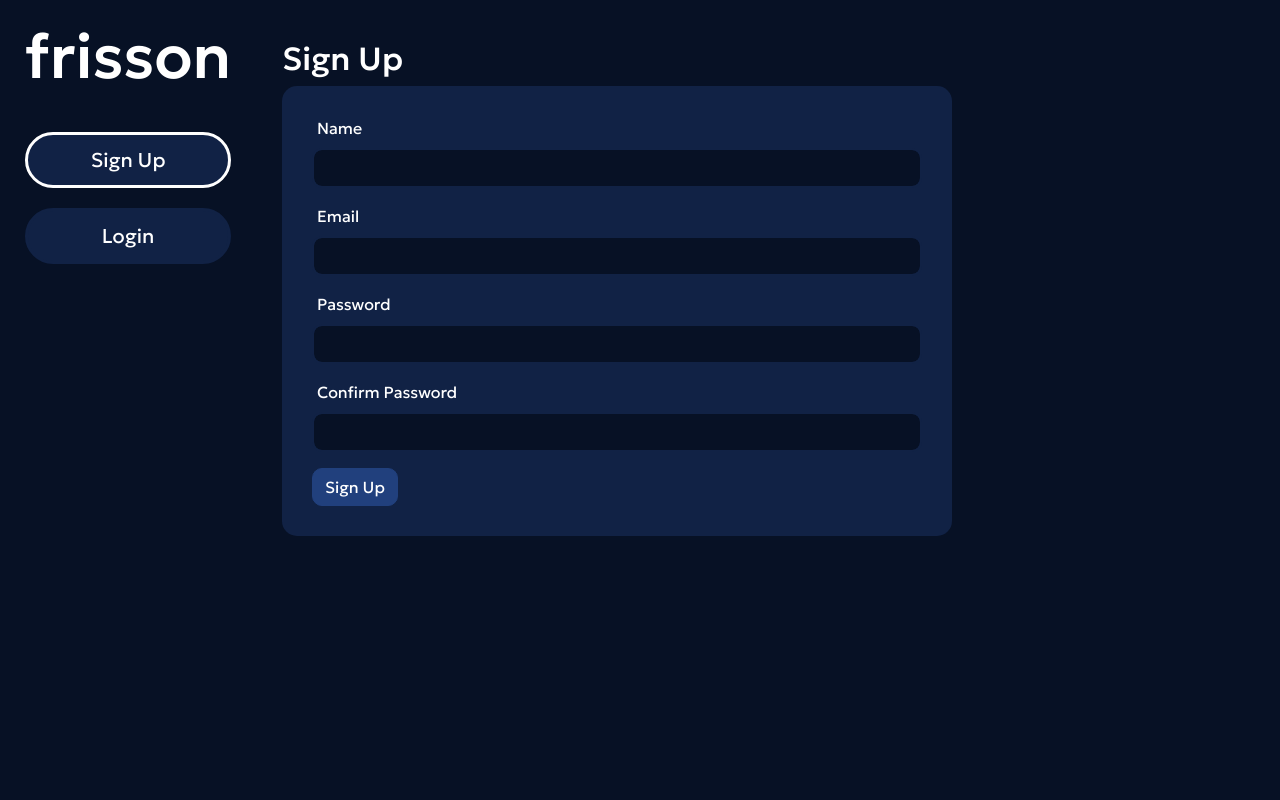
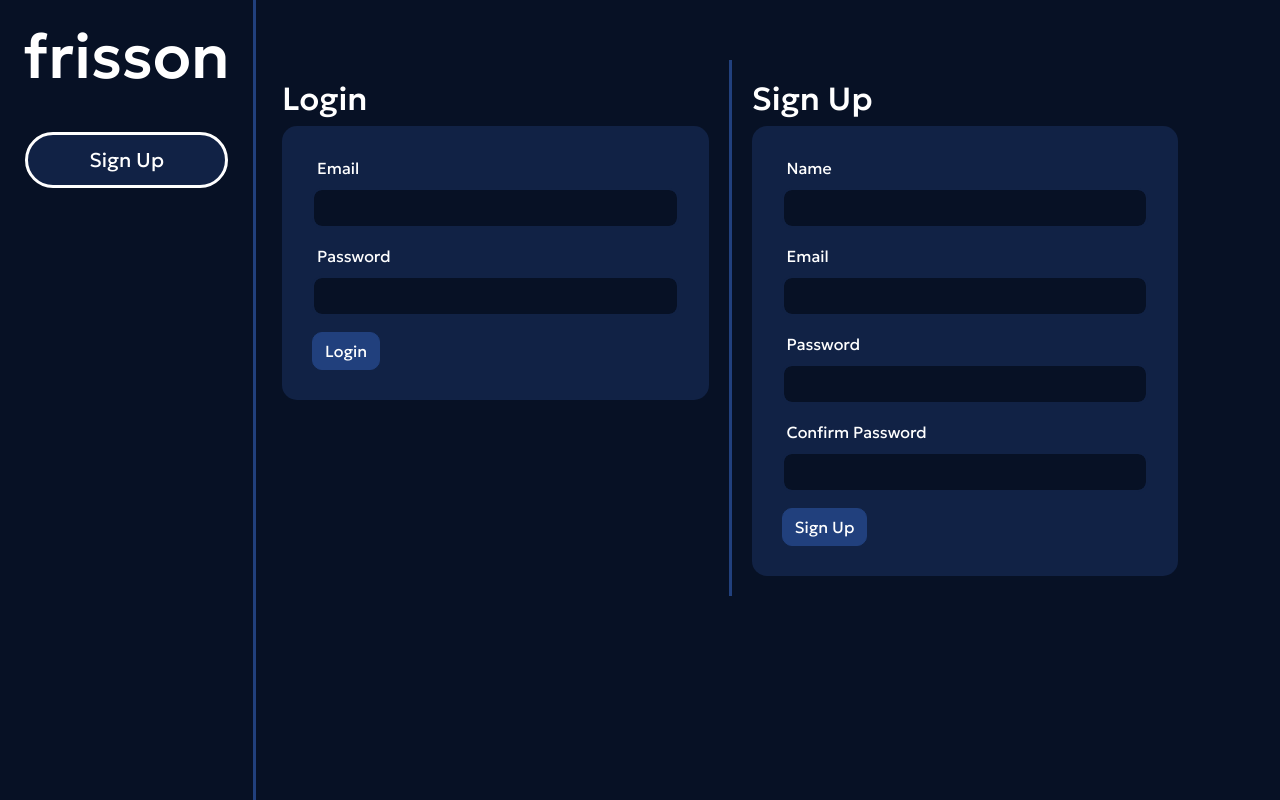
Before and after one commit to oskohosko/frisson, a Flask app: page /signup in a window 1280 px wide. Run offline with Flask 3, Linux system fonts and the light colour scheme; some libraries are stand-ins or nearby versions.

Commit message:
added login and signup on same page

```diff
--- a/website/auth.py
+++ b/website/auth.py
@@ -17,59 +17,63 @@ auth = Blueprint("auth", __name__)
 @auth.route("/signup", methods=["GET", "POST"])
 def sign_up():
 
-    # When someone submits the sign up form
+    # When someone submits one of the forms
     if request.method == "POST":
-        # Grabbing all of the fields we need
-        name = request.form.get("name")
-        email = request.form.get("email")
-        password = request.form.get("password")
-        conf_password = request.form.get("confirm_password")
 
-        # Firstly going to handle errors
+        form_type = request.form.get("form-type")
 
-        # Using a regular expression to handle emails
-        email_pattern = r'^[a-zA-Z0-9._%+-]+@[a-zA-Z0-9.-]+\.[a-zA-Z]{2,}$'
+        # User has hit signup
+        if form_type == "signup":
 
-        # Now checking if a user exists
-        user = Users.query.filter_by(email=email).first()
-        if user:
-            flash("Email already exists.", category="error")
-        elif not re.match(email_pattern, email):
-            flash("Not a valid email address.", category="error")
-        elif password != conf_password:
-            flash("Passwords don't match", category="error")
-        elif len(password) < 7:
-            flash("Password must be at least 7 characters.", category="error")
+            # Grabbing all of the fields we need
+            name = request.form.get("name")
+            email = request.form.get("email")
+            password = request.form.get("password")
+            conf_password = request.form.get("confirm_password")
+
+            # Firstly going to handle errors
+
+            # Using a regular expression to handle emails
+            email_pattern = r'^[a-zA-Z0-9._%+-]+@[a-zA-Z0-9.-]+\.[a-zA-Z]{2,}$'
+
+            # Now checking if a user exists
+            user = Users.query.filter_by(email=email).first()
+            if user:
+                flash("Email already exists.", category="error")
+            elif not re.match(email_pattern, email):
+                flash("Not a valid email address.", category="error")
+            elif password != conf_password:
+                flash("Passwords don't match", category="error")
+            elif len(password) < 7:
+                flash("Password must be at least 7 characters.", category="error")
+            else:
+                # Now we add the user to the database.
+                new_user = Users(email=email, name=name, password=generate_password_hash(password, method="sha256"))
+                db.session.add(new_user)
+                db.session.commit()
+
+                login_user(new_user, remember=True)
+                flash("Signed up successfully!", category="success")
+                return redirect(url_for("views.home"))
+
+        elif form_type == "login":
+            email = request.form.get("email")
+            password = request.form.get("password")
+
+            user = Users.query.filter_by(email=email).first()
+            if user:
+                if check_password_hash(user.password, password):
+                    flash("Logged in successfully!", category="success")
+                    login_user(user, remember=True)
+                    return redirect(url_for("views.home"))
+                else:
+                    flash("Incorrect password, please try again.", category="error")
+            else:
+                flash("Email does not exist.", category="error")
         else:
-            # Now we add the user to the database.
-            new_user = Users(email=email, name=name, password=generate_password_hash(password, method="sha256"))
-            db.session.add(new_user)
-            db.session.commit()
-
-            login_user(new_user, remember=True)
-            flash("Signed up successfully!", category="success")
-            return redirect(url_for("views.home"))
+            flash("Oops", category="error")
 
     return render_template("signup.html", active="signup", user=current_user)
-
-@auth.route("/login", methods=["GET", "POST"])
-def login():
-    if request.method == "POST":
-        email = request.form.get("email")
-        password = request.form.get("password")
-
-        user = Users.query.filter_by(email=email).first()
-        if user:
-            if check_password_hash(user.password, password):
-                flash("Logged in successfully!", category="success")
-                login_user(user, remember=True)
-                return redirect(url_for("views.home"))
-            else:
-                flash("Incorrect password, please try again.", category="error")
-        else:
-            flash("Email does not exist.", category="error")
-
-    return render_template("login.html", active="login", user=current_user)
 
 @auth.route("/logout")
 @login_required
--- a/website/static/style.css
+++ b/website/static/style.css
@@ -26,6 +26,7 @@ header {
     padding-left: 20px;
     padding-right: 20px;
     font-size: 20px;
+    border-right: 3px solid #21407d;
 }
 
 h1 {
@@ -78,9 +79,17 @@ h1 {
 
 .form-container {
     top: 0;
-    margin-left: 200px;
-    /* padding: 20px; */
-    width: 60%;
+    margin-left: 180px;
+    /* padding-left: 20px; */
+    display: flex;
+    justify-content: space-evenly;
+    align-items: flex-start;
+}
+
+.form-box {
+    flex: 1;
+    padding: 20px;
+    margin-top: 20px;
 }
 
 form {
@@ -125,6 +134,7 @@ form .btn-primary:hover {
 
 .alert {
     position: fixed;
+    z-index: 1050;
     min-width: 200px;
     max-width: 600px;
     width: auto;
--- a/website/templates/atelier.html
+++ b/website/templates/atelier.html
@@ -1 +1,5 @@
 {% extends "base.html" %}
+{% block title %}Audio Atelier{% endblock %}
+
+{% block content %}
+{% endblock %}
--- a/website/templates/base.html
+++ b/website/templates/base.html
@@ -19,7 +19,6 @@
             <div class="menu">
                 {% if not user.is_authenticated %}
                 <a class="button {% if active == 'signup' %}active{% endif %}" id="signup" href="/signup">Sign Up</a>
-                <a class="button {% if active == 'login' %}active{% endif %}" id="login" href="/login">Login</a>
                 {% else %}
                 <a class="button {% if active == 'dashboard' %}active{% endif %}" id="dashboard" href="/dashboard">Dashboard</a>
                 <a class="button {% if active == 'atelier' %}active{% endif %}" id="audio_atelier" href="/audio-atelier">Audio Atelier</a>
--- a/website/templates/signup.html
+++ b/website/templates/signup.html
@@ -2,9 +2,26 @@
 {% block title %}Sign Up{% endblock %}
 
 {% block content %}
-<div class="form-container justify-content-center">
+<div class="form-container">
+    <div class="form-box">
+        <h2>Login</h2>
+        <form method="POST" id="login-form">
+            <input type="hidden" name="form-type" value="login">
+            <div class="mb-3">
+                <label for="email" class="form-label">Email</label>
+                <input type="email" class="form-control" id="email" name="email">
+            </div>
+            <div class="mb-3">
+                <label for="password" class="form-label">Password</label>
+                <input type="password" class="form-control" id="password" name="password">
+            </div>
+            <button type="submit" class="btn btn-primary">Login</button>
+        </form>
+    </div>
+    <div class="form-box" style="border-left: 3px solid #21407d">
         <h2>Sign Up</h2>
-    <form method="POST">
+        <form method="POST" id="signup-form">
+            <input type="hidden" name="form-type" value="signup">
             <div class="mb-3">
                 <label for="name" class="form-label">Name</label>
                 <input type="text" class="form-control" id="name" name="name">
@@ -24,4 +41,5 @@
             <button type="submit" class="btn btn-primary">Sign Up</button>
         </form>
     </div>
+</div>
 {% endblock %}
```
Also changed, not shown: website/templates/login.html (deleted, +0 -19 lines), website/database.db (deleted). Lines whose indentation alone changed are shown as unchanged.
